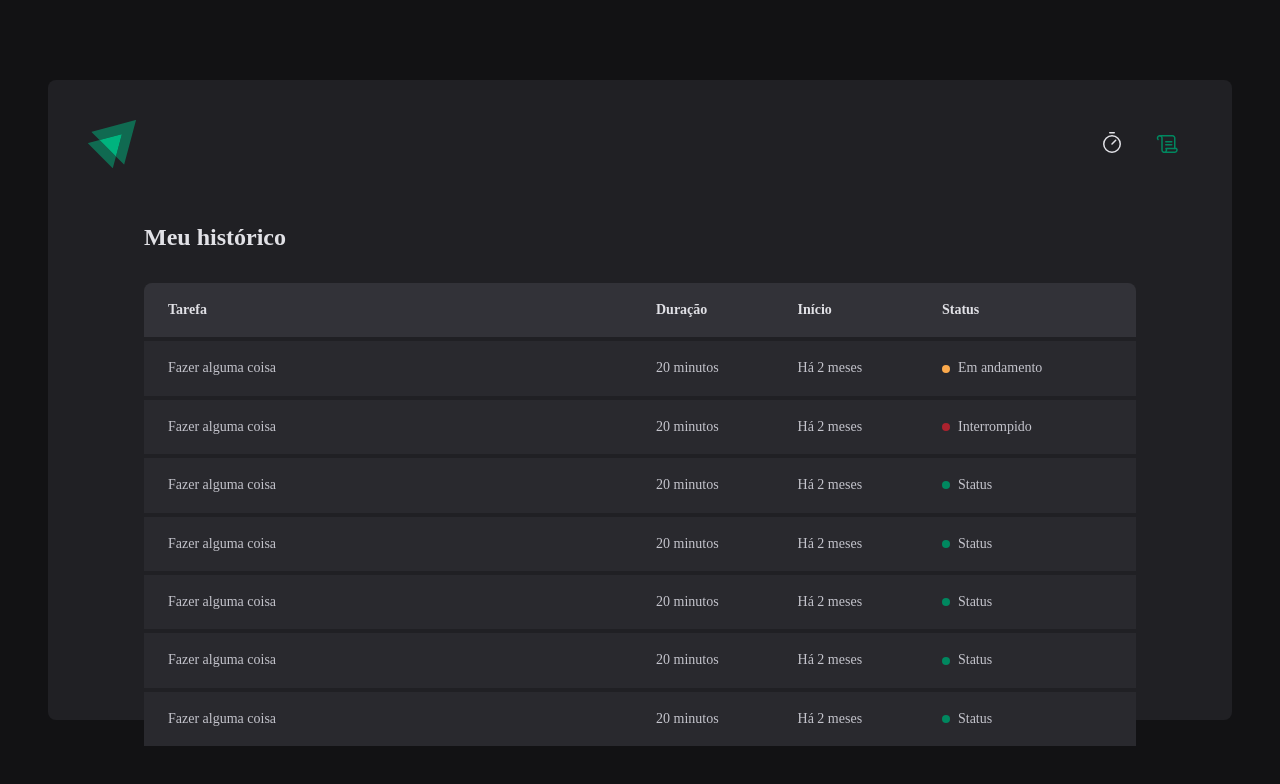
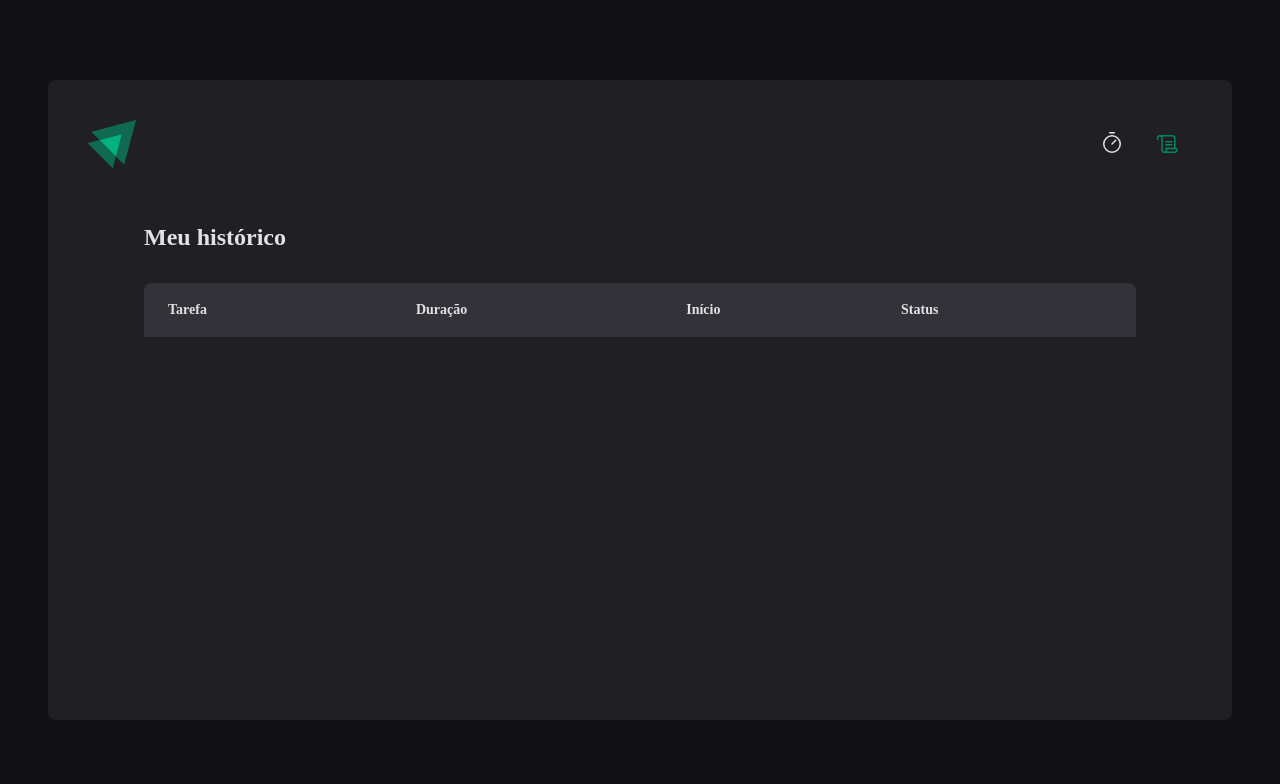
Before and after one commit to gcarniel/ignite-02-ignite-timer, a React app: page /history in a window 1280 px wide. Shown: the top 784 px of the page. Built offline with nearby package versions, Linux system fonts and the light colour scheme; the HTML template or start-up script is replaced by a standard one.

Commit message:
listando ciclos na pagina de historico

```diff
--- a/src/pages/History/index.tsx
+++ b/src/pages/History/index.tsx
@@ -1,10 +1,11 @@
+import { formatDistanceToNow } from 'date-fns'
+import ptBR from 'date-fns/locale/pt-BR'
 import { useContext } from 'react'
 import { CyclesContext } from '../../contexts/CyclesContext'
 import { HistoryContainer, HistoryList, Status } from './styles'
 
 export function History() {
   const { cycles } = useContext(CyclesContext)
-  console.log(cycles)
 
   return (
     <HistoryContainer>
@@ -21,62 +22,31 @@
             </tr>
           </thead>
           <tbody>
-            <tr>
-              <td>Fazer alguma coisa</td>
-              <td>20 minutos</td>
-              <td>Há 2 meses</td>
-              <td>
-                <Status statusColor="yellow">Em andamento</Status>
-              </td>
-            </tr>
-            <tr>
-              <td>Fazer alguma coisa</td>
-              <td>20 minutos</td>
-              <td>Há 2 meses</td>
-              <td>
-                <Status statusColor="red">Interrompido</Status>
-              </td>
-            </tr>
-            <tr>
-              <td>Fazer alguma coisa</td>
-              <td>20 minutos</td>
-              <td>Há 2 meses</td>
-              <td>
-                <Status statusColor="green">Status</Status>
-              </td>
-            </tr>
-            <tr>
-              <td>Fazer alguma coisa</td>
-              <td>20 minutos</td>
-              <td>Há 2 meses</td>
-              <td>
-                <Status statusColor="green">Status</Status>
-              </td>
-            </tr>
-            <tr>
-              <td>Fazer alguma coisa</td>
-              <td>20 minutos</td>
-              <td>Há 2 meses</td>
-              <td>
-                <Status statusColor="green">Status</Status>
-              </td>
-            </tr>
-            <tr>
-              <td>Fazer alguma coisa</td>
-              <td>20 minutos</td>
-              <td>Há 2 meses</td>
-              <td>
-                <Status statusColor="green">Status</Status>
-              </td>
-            </tr>
-            <tr>
-              <td>Fazer alguma coisa</td>
-              <td>20 minutos</td>
-              <td>Há 2 meses</td>
-              <td>
-                <Status statusColor="green">Status</Status>
-              </td>
-            </tr>
+            {cycles.map((cycle) => {
+              return (
+                <tr key={cycle.id}>
+                  <td>{cycle.task}</td>
+                  <td>{cycle.minutesAmount}</td>
+                  <td>
+                    {formatDistanceToNow(cycle.startDate, {
+                      addSuffix: true,
+                      locale: ptBR,
+                    })}
+                  </td>
+                  <td>
+                    {cycle.finishedDate && (
+                      <Status statusColor="green">Concluído</Status>
+                    )}
+                    {cycle.interruptDate && (
+                      <Status statusColor="red">Interrompido</Status>
+                    )}
+                    {!cycle.interruptDate && !cycle.finishedDate && (
+                      <Status statusColor="yellow">Em andamento</Status>
+                    )}
+                  </td>
+                </tr>
+              )
+            })}
           </tbody>
         </table>
       </HistoryList>
```
